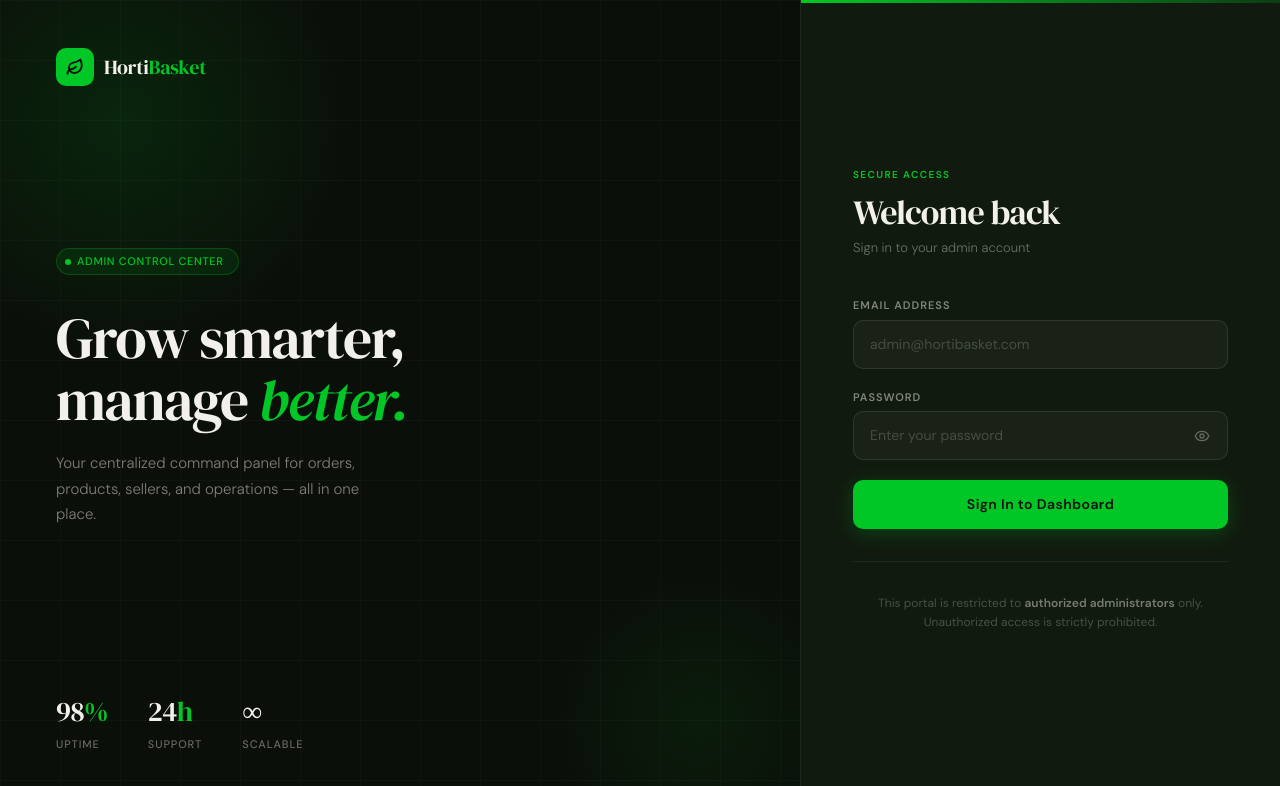
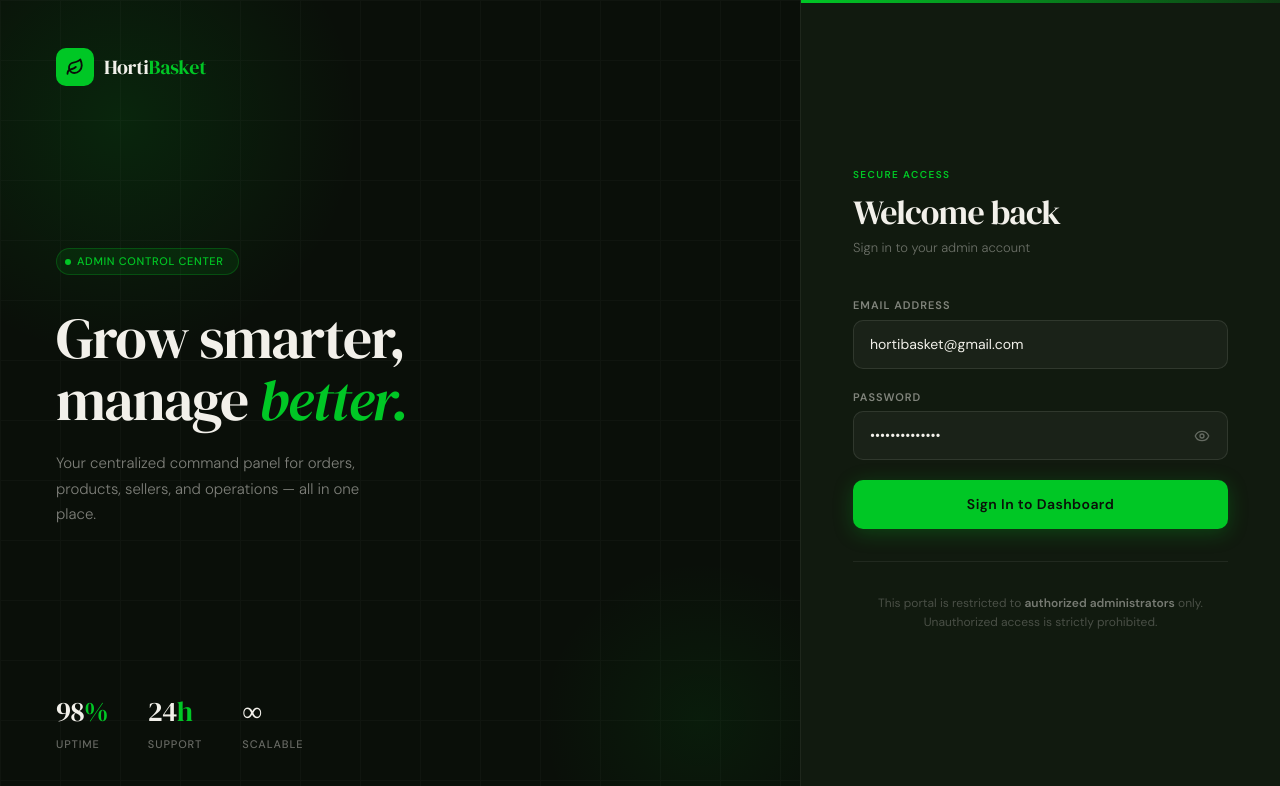
Before and after one commit to sysbreezegit/hortibasket-admin-frontend, a Next.js app: page / in a window 1280 px wide. Shown: the top 786 px of the page. Built offline with nearby package versions, Linux system fonts and the light colour scheme; a web font is replaced by a local one.

Commit message:
admin login

```diff
--- /dev/null
+++ b/apis/auth/Mutations.ts
@@ -0,0 +1,17 @@
+import { axiosAdmin } from "@/lib/axios";
+import { useGenericMutation } from "@/components/query/useGenericMutation";
+import { useAuthStore } from "@/store/AuthStore";
+import { toast } from "sonner";
+
+export const useAdminLogin = () => {
+  const { setUserData } = useAuthStore();
+
+  return useGenericMutation({
+    apiCall: (data: any) => axiosAdmin.post("/admin/auth/login", data),
+    onSuccessMessage: "Login successful",
+    onSuccess: (response: any) => {
+      const { token, admin } = response;
+      setUserData(admin, token);
+    },
+  });
+};
--- a/app/page.tsx
+++ b/app/page.tsx
@@ -3,22 +3,28 @@
 import { useState } from "react";
 import { useRouter } from "next/navigation";
 import { Eye, EyeOff, Leaf, Loader2 } from "lucide-react";
+import { useAdminLogin, useAdminRegister } from "@/apis/auth/Mutations";
 
 export default function LoginPage() {
   const router = useRouter();
 
-  const [email, setEmail] = useState("");
-  const [password, setPassword] = useState("");
+  const [email, setEmail] = useState("hortibasket@gmail.com");
+  const [password, setPassword] = useState("hortibasket101");
   const [showPassword, setShowPassword] = useState(false);
-  const [loading, setLoading] = useState(false);
+
+  const { mutate: login, isPending: loading } = useAdminLogin();
 
   const handleSubmit = async (e: React.FormEvent) => {
     e.preventDefault();
-    setLoading(true);
-    // Static mode: no API call, just redirect to dashboard
-    setTimeout(() => {
-      router.push("/dashboard");
-    }, 600);
+
+    login(
+      { email, password },
+      {
+        onSuccess: () => {
+          router.push("/dashboard");
+        },
+      }
+    );
   };
 
   return (
--- a/components/query/useGenericMutation.ts
+++ b/components/query/useGenericMutation.ts
@@ -8,13 +8,15 @@ type MutationParams<T> = {
   onSuccessMessage?: string;
   queryKeyToInvalidate?: any | string[];
   redirectTo?: string;
+  onSuccess?: (data: any) => void;
 };
 
 export const useGenericMutation = <T>({
   apiCall,
   onSuccessMessage = 'Operation successful',
   queryKeyToInvalidate,
-  redirectTo
+  redirectTo,
+  onSuccess
 }: MutationParams<T>) => {
   const queryClient = useQueryClient();
   const router = useRouter();
@@ -23,17 +25,21 @@ export const useGenericMutation = <T>({
     mutationFn: async (data: T) => {
       try {
         const response = await apiCall(data);
-        return response;
+        return response.data; // Return .data directly as per axios pattern
       } catch (error) {
         console.log('Error:', error);
         throw error;
       }
     },
-    onSettled: async (_, error: any) => {
+    onSettled: async (data, error: any) => {
       if (error) {
         toast.error(error.message);
       } else {
         toast.success(onSuccessMessage);
+
+        if (onSuccess) {
+          onSuccess(data);
+        }
 
         if (queryKeyToInvalidate) {
           await queryClient.invalidateQueries({ queryKey: queryKeyToInvalidate });
--- a/lib/axios.ts
+++ b/lib/axios.ts
@@ -1,9 +1,9 @@
 import axios from "axios";
 
 
-// export const AGENT_API = "http://localhost:5000/api/v1/";
+export const AGENT_API = "http://localhost:5000/api/v1/";
 // export const AGENT_API = "https://affiliate.api.caremallonline.com/api/v1/";
-export const AGENT_API = 'https://test.affiliate.api.caremallonline.com/api/v1'
+// export const AGENT_API = 'https://test.affiliate.api.caremallonline.com/api/v1'
 
 
 const axiosAdmin = axios.create({
```
